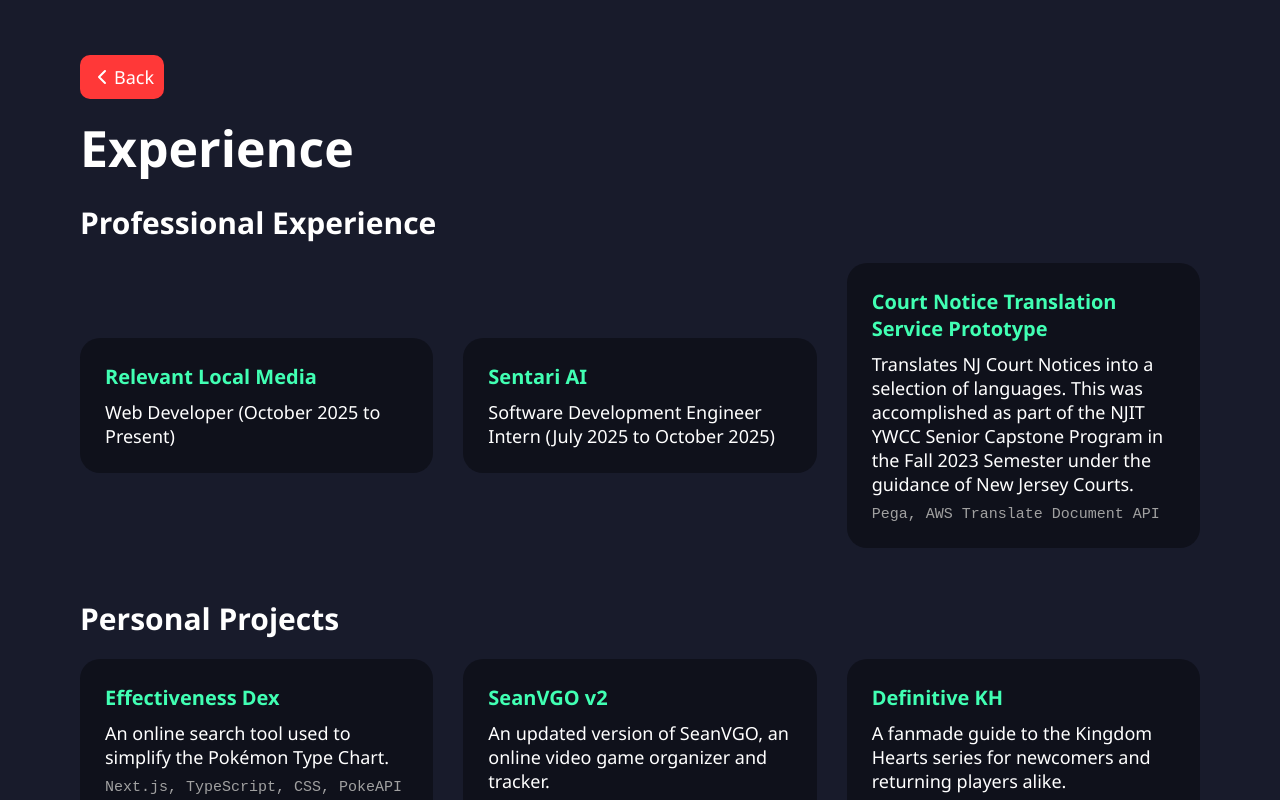
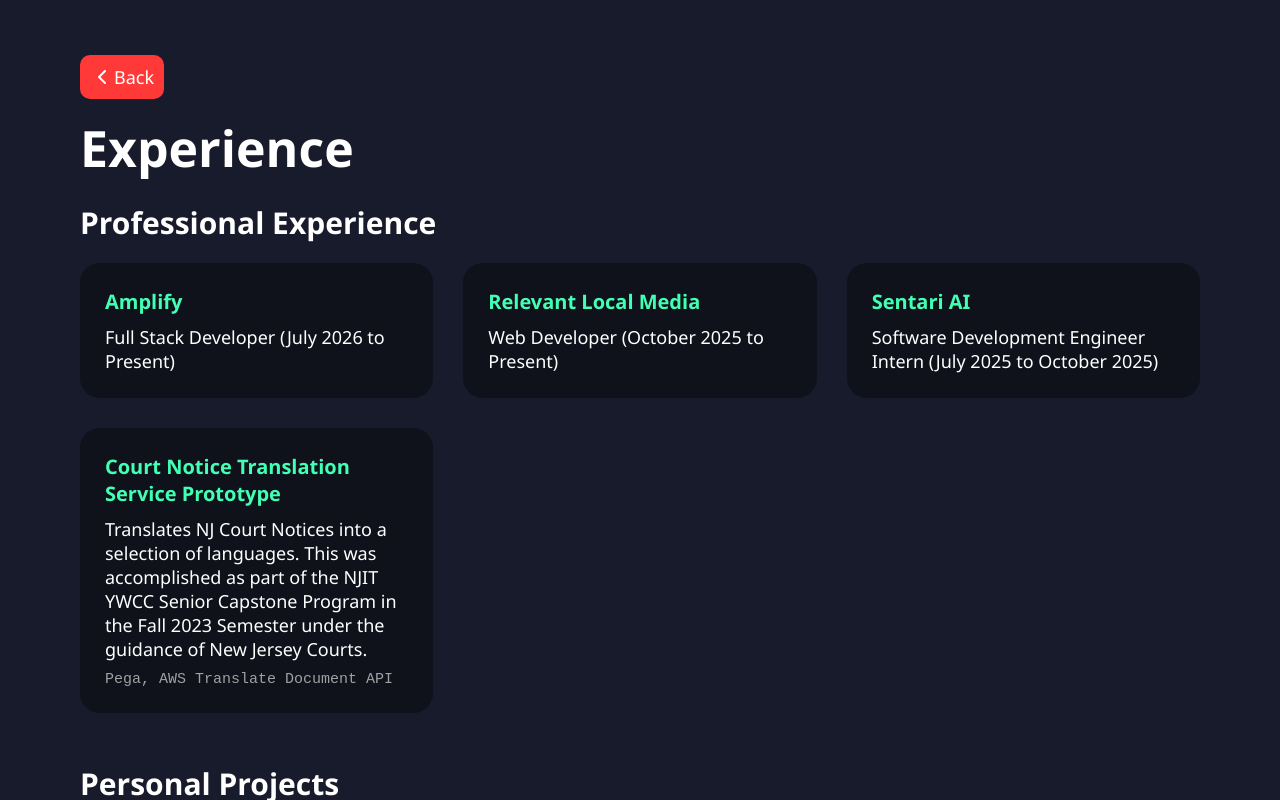
Before and after one commit to snaramirez872/seanramirez, a Next.js app: page /experience in a window 1280 px wide. Shown: the top 800 px of the page. Built offline with nearby package versions, Linux system fonts and the light colour scheme.

Commit message:
added new position

```diff
--- a/src/app/experience/page.tsx
+++ b/src/app/experience/page.tsx
@@ -14,6 +14,11 @@ export default function ProjectsPage() {
                     <section className="professional-projects">
                         <h2 className="first-subheader">Professional Experience</h2>
                         <section className="personal-grid">
+                            <PositionCard
+                                employer="Amplify"
+                                position="Full Stack Developer (July 2026 to Present)"
+                                url="#"
+                            />
                             <PositionCard
                                 employer="Relevant Local Media"
                                 position="Web Developer (October 2025 to Present)"
```
